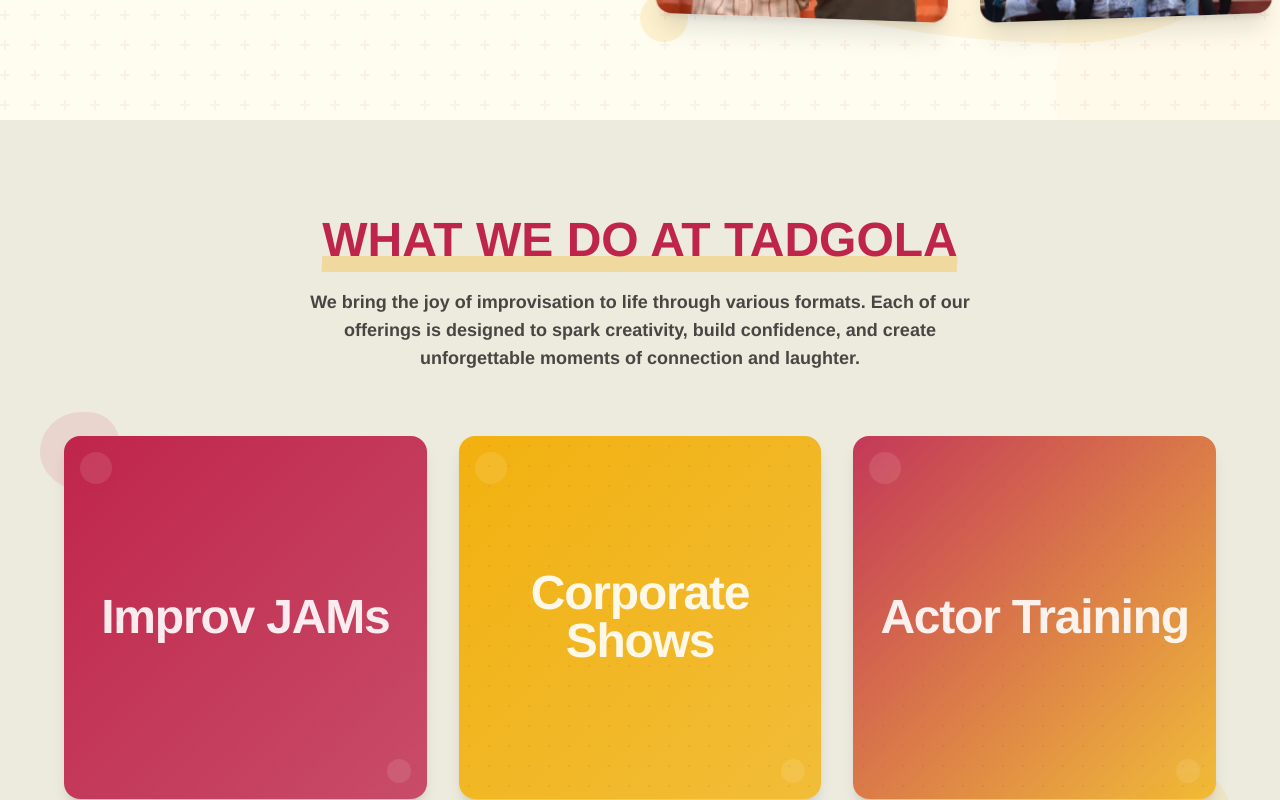
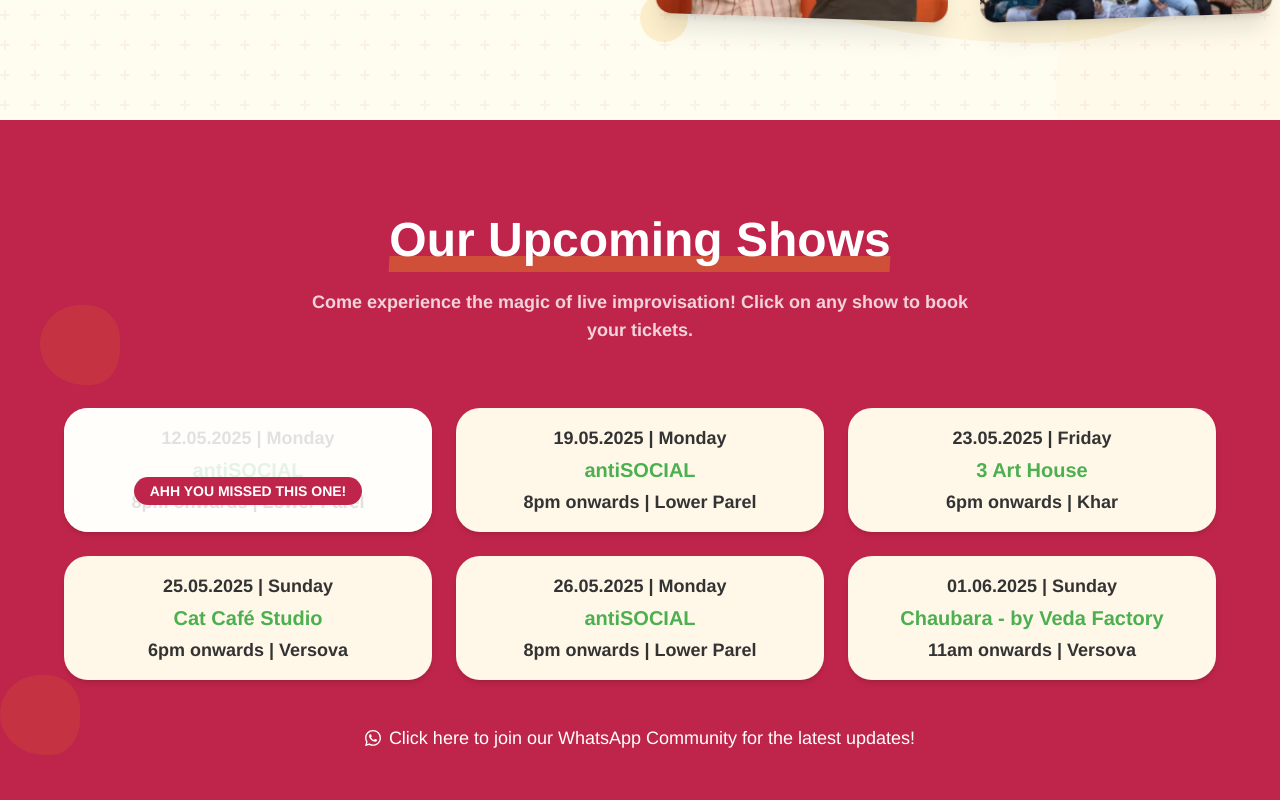
Before and after one commit to aditk15/tadgola, a Next.js app: page / in a window 1280 px wide. Shown: the part 680-1480 px from the top of the page. Built offline with nearby package versions, Linux system fonts and the light colour scheme.

Commit message:
added upcoming shows on the home page

```diff
--- a/app/faqs/page.tsx
+++ b/app/faqs/page.tsx
@@ -29,7 +29,7 @@ function FaqItem({ question, answer }: FaqItemProps) {
         />
       </button>
       <div className={cn("overflow-hidden transition-all duration-300", isOpen ? "max-h-96 pb-4" : "max-h-0")}>
-        <p className="text-foreground/80 italic">
+        <p className="text-foreground/80 font-normal">
           {answer}
         </p>
       </div>
--- a/app/page.tsx
+++ b/app/page.tsx
@@ -1,5 +1,6 @@
 import Header from "@/components/header"
 import LandingSection from "@/components/landing-section"
+import UpcomingShows from "@/components/upcoming-shows"
 import WhatWeDo from "@/components/what-we-do"
 import Milestones from "@/components/milestones"
 import ReviewsSection from "@/components/reviews-section"
@@ -10,6 +11,7 @@ export default function Home() {
     <main className="min-h-screen overflow-hidden">
       <Header />
       <LandingSection />
+      <UpcomingShows />
       <WhatWeDo />
       <Milestones />
       <ReviewsSection />
--- a/components/header.tsx
+++ b/components/header.tsx
@@ -40,9 +40,6 @@ export default function Header() {
     >
       <div className="container mx-auto px-4">
         <div className="flex justify-between items-center relative">
-          {/* Decorative elements */}
-          <div className="absolute -bottom-2 left-1/4 w-24 h-1 bg-accent rounded-full opacity-50 transform -rotate-3"></div>
-          <div className="absolute -top-2 right-1/3 w-16 h-1 bg-accent rounded-full opacity-50 transform rotate-6"></div>
 
           <Link href="/" className="z-50 relative group">
             <div className="absolute -inset-2 bg-accent/20 rounded-full blur-md opacity-0 group-hover:opacity-100 transition-opacity duration-300"></div>
--- a/components/landing-section.tsx
+++ b/components/landing-section.tsx
@@ -86,8 +86,7 @@ export default function LandingSection() {
       {/* Decorative elements */}
       <div className="circle-decoration w-64 h-64 -top-20 -left-20 opacity-30"></div>
       <div className="circle-decoration w-96 h-96 -bottom-40 -right-40 opacity-20"></div>
-      <div className="squiggle top-1/4 left-1/4 transform -rotate-12"></div>
-      <div className="squiggle bottom-1/4 right-1/4 transform rotate-12"></div>
+
 
       <div className="container mx-auto px-4 relative z-10">
         <div className="grid grid-cols-1 lg:grid-cols-2 gap-12 items-center">
@@ -108,14 +107,6 @@ export default function LandingSection() {
             <motion.p variants={itemVariants} className="text-lg md:text-xl text-foreground/80 leading-relaxed mb-4">
               <span className="text-primary font-medium">IMPROV IS SHORT FOR IMPROVISATION</span> — which simply means
               <span className="relative inline-block mx-1">coming up with things on the spot.
-                <svg
-                  className="absolute -bottom-1 left-0 w-full"
-                  height="6"
-                  viewBox="0 0 100 6"
-                  xmlns="http://www.w3.org/2000/svg"
-                >
-                  <path d="M0,3 C20,1 40,6 60,3 C80,0 100,4 100,3" stroke="#F2B10F" strokeWidth="3" fill="none" />
-                </svg>
               </span>
             </motion.p>
 
--- a/components/reviews-section.tsx
+++ b/components/reviews-section.tsx
@@ -60,7 +60,7 @@ export default function ReviewsSection() {
     {
       content:
         "It was amazing! I didn’t expect my first session to go so well. Attending this Tadgola improv session immediately lifted my mood and set me in such a good space for the week ahead. It was just so much fun! “Bohot achha tha, bohot achha tha, bohot achha tha!”",
-      author: "Lipika Saha & Friend",
+      author: "Lipika & Pushpa",
       image: "/reviews/4.png",
       bgColor: "bg-[#fff9e6]",
     },
--- /dev/null
+++ b/components/upcoming-shows.tsx
@@ -0,0 +1,237 @@
+"use client"
+
+import { motion } from "framer-motion"
+import { useRef, useEffect, useState } from "react"
+import { useInView } from "framer-motion"
+import Link from "next/link"
+import { Check } from "lucide-react"
+
+interface ShowCardProps {
+  date: string
+  day: string
+  venue: string
+  time: string
+  location: string
+  link: string
+  delay?: number
+  isPast: boolean
+}
+
+function ShowCard({ date, day, venue, time, location, link, delay = 0, isPast }: ShowCardProps) {
+  return (
+    <motion.div
+      initial={{ opacity: 0, y: 20 }}
+      animate={{ opacity: 1, y: 0 }}
+      transition={{ duration: 0.5, delay: delay * 0.1 }}
+      className="group relative"
+    >
+      <Link href={link} target="_blank" rel="noopener noreferrer">
+        <div className="bg-[#FFF8E8] rounded-3xl p-4 shadow-md hover:shadow-lg transition-all duration-300 transform hover:-translate-y-1 cursor-pointer">
+          <div className="text-center">
+            <p className="text-[#333] font-bold text-lg mb-1">
+              {date} | {day}
+            </p>
+            <p className="text-[#4CAF50] font-bold text-xl mb-1">{venue}</p>
+            <p className="text-[#333] text-lg">
+              {time} | {location}
+            </p>
+          </div>
+        </div>
+      </Link>
+
+      {/* Completed show overlay with enhanced animation */}
+      {isPast && (
+        <div className="absolute inset-0 flex items-center justify-center pointer-events-none overflow-hidden rounded-3xl">
+          {/* White overlay with higher opacity */}
+          <motion.div
+            initial={{ opacity: 0 }}
+            animate={{ opacity: 0.85 }}
+            transition={{ duration: 0.7 }}
+            className="absolute inset-0 bg-white"
+          />
+
+          {/* Floating "DONE" text with bounce effect */}
+          <motion.div
+            initial={{ opacity: 0, y: 20 }}
+            animate={{
+              opacity: 1,
+              y: [20, -5, 0],
+            }}
+            transition={{
+              duration: 0.8,
+              delay: 0.6,
+              times: [0, 0.7, 1],
+            }}
+            className="absolute bottom-6"
+          >
+            <motion.span
+              animate={{
+                y: [0, -3, 0, -3, 0],
+              }}
+              transition={{
+                duration: 2,
+                repeat: Number.POSITIVE_INFINITY,
+                repeatType: "loop",
+                ease: "easeInOut",
+              }}
+              className="bg-primary text-white text-sm font-bold py-1 px-4 rounded-full inline-block"
+            >
+              AHH YOU MISSED THIS ONE!
+            </motion.span>
+          </motion.div>
+        </div>
+      )}
+    </motion.div>
+  )
+}
+
+export default function UpcomingShows() {
+  const sectionRef = useRef(null)
+  const isInView = useInView(sectionRef, { once: true, margin: "-100px" })
+  const [currentDate, setCurrentDate] = useState<Date | null>(null)
+
+  // Set current date only on client side to avoid hydration mismatch
+  useEffect(() => {
+    setCurrentDate(new Date())
+  }, [])
+
+  const shows = [
+    {
+      date: "12.05.2025",
+      day: "Monday",
+      venue: "antiSOCIAL",
+      time: "8pm onwards",
+      location: "Lower Parel",
+      link: "https://insider.in/tadgola-may12-2025/event",
+    },
+    {
+      date: "19.05.2025",
+      day: "Monday",
+      venue: "antiSOCIAL",
+      time: "8pm onwards",
+      location: "Lower Parel",
+      link: "https://in.bookmyshow.com/events/tadgola/ET00439465",
+    },
+    {
+      date: "23.05.2025",
+      day: "Friday",
+      venue: "3 Art House",
+      time: "6pm onwards",
+      location: "Khar",
+      link: "https://arthouse.myflodesk.com/pc23p5don2",
+    },
+    {
+      date: "25.05.2025",
+      day: "Sunday",
+      venue: "Cat Café Studio",
+      time: "6pm onwards",
+      location: "Versova",
+      link: "https://in.bookmyshow.com/plays/tadgola-an-improv-fundraiser-for-cat-cafe-studio/ET00446070?webview=true",
+    },
+    {
+      date: "26.05.2025",
+      day: "Monday",
+      venue: "antiSOCIAL",
+      time: "8pm onwards",
+      location: "Lower Parel",
+      link: "https://insider.in/tadgola-may26-2025/event",
+    },
+    {
+      date: "01.06.2025",
+      day: "Sunday",
+      venue: "Chaubara - by Veda Factory",
+      time: "11am onwards",
+      location: "Versova",
+      link: "https://in.bookmyshow.com/events/tadgola/ET00439465",
+    },
+  ]
+
+  // Function to check if a show date is in the past
+  const isShowInPast = (showDateStr: string) => {
+    if (!currentDate) return false
+
+    // Parse the show date (format: DD.MM.YYYY)
+    const [day, month, year] = showDateStr.split(".").map(Number)
+    const showDate = new Date(year, month - 1, day) // month is 0-indexed in JS Date
+
+    // Set both dates to start of day for accurate comparison
+    const showDateStartOfDay = new Date(showDate.setHours(0, 0, 0, 0))
+    const currentDateStartOfDay = new Date(currentDate.setHours(0, 0, 0, 0))
+
+    return showDateStartOfDay < currentDateStartOfDay
+  }
+
+  // For testing purposes - this will mark the first show as completed
+  // In production, this would use the actual current date
+  const isTestMode = true
+  const getIsPast = (showDateStr: string, index: number) => {
+    if (isTestMode) {
+      return index === 0 // Only mark the first show as completed for testing
+    }
+    return isShowInPast(showDateStr)
+  }
+
+  return (
+    <section ref={sectionRef} className="py-24 relative overflow-hidden">
+      <div className="absolute inset-0 bg-primary"></div>
+
+      <div className="absolute top-1/4 left-10 w-20 h-20 rounded-full bg-accent/10 blob-small"></div>
+      <div className="absolute top-3/4 right-70 w-20 h-20 rounded-full bg-accent/10 blob-small"></div>
+
+      <div className="container mx-auto px-4 relative z-10">
+        <motion.div
+          initial={{ opacity: 0, y: 20 }}
+          animate={isInView ? { opacity: 1, y: 0 } : { opacity: 0, y: 20 }}
+          transition={{ duration: 0.6 }}
+          className="text-center mb-16"
+        >
+
+
+          <h2 className="font-bold text-4xl md:text-5xl text-white mb-6 relative inline-block">
+            <span className="relative z-10">Our Upcoming Shows</span>
+            <span className="absolute -bottom-2 left-0 w-full h-4 bg-accent/30 -skew-x-3"></span>
+          </h2>
+
+          <p className="max-w-2xl mx-auto text-lg text-white/80">
+            Come experience the magic of live improvisation! Click on any show to book your tickets.
+          </p>
+        </motion.div>
+
+        <div className="grid grid-cols-1 md:grid-cols-2 lg:grid-cols-3 gap-6 max-w-6xl mx-auto">
+          {shows.map((show, index) => (
+            <ShowCard
+              key={index}
+              date={show.date}
+              day={show.day}
+              venue={show.venue}
+              time={show.time}
+              location={show.location}
+              link={show.link}
+              delay={index}
+              isPast={getIsPast(show.date, index)}
+            />
+          ))}
+        </div>
+
+        <motion.div
+          initial={{ opacity: 0, y: 10 }}
+          animate={isInView ? { opacity: 1, y: 0 } : { opacity: 0, y: 10 }}
+          transition={{ duration: 0.4, delay: 0.6 }}
+          className="text-center mt-8"
+        >
+          <a
+            href="https://chat.whatsapp.com/KrhIrs8O1qDKvCrQCDFdFi"
+            target="_blank"
+            rel="noopener noreferrer"
+            className="inline-flex items-center gap-2 text-white hover:underline transition-all text-sm font-medium md:text-lg py-3 px-6 rounded-full"
+          >
+            <svg viewBox="0 0 24 24" width="16" height="16" fill="currentColor" xmlns="http://www.w3.org/2000/svg">
+              <path d="M17.472 14.382c-.297-.149-1.758-.867-2.03-.967-.273-.099-.471-.148-.67.15-.197.297-.767.966-.94 1.164-.173.199-.347.223-.644.075-.297-.15-1.255-.463-2.39-1.475-.883-.788-1.48-1.761-1.653-2.059-.173-.297-.018-.458.13-.606.134-.133.298-.347.446-.52.149-.174.198-.298.297-.497.1-.198.05-.371-.025-.52-.075-.149-.669-1.612-.916-2.207-.242-.579-.487-.5-.669-.51-.173-.008-.371-.01-.57-.01-.198 0-.52.074-.792.372-.272.297-1.04 1.016-1.04 2.479 0 1.462 1.065 2.875 1.213 3.074.149.198 2.096 3.2 5.077 4.487.709.306 1.262.489 1.694.625.712.227 1.36.195 1.871.118.571-.085 1.758-.719 2.006-1.413.248-.694.248-1.289.173-1.413-.074-.124-.272-.198-.57-.347m-5.421 7.403h-.004a9.87 9.87 0 01-5.031-1.378l-.361-.214-3.741.982.998-3.648-.235-.374a9.86 9.86 0 01-1.51-5.26c.001-5.45 4.436-9.884 9.888-9.884 2.64 0 5.122 1.03 6.988 2.898a9.825 9.825 0 012.893 6.994c-.003 5.45-4.437 9.884-9.885 9.884m8.413-18.297A11.815 11.815 0 0012.05 0C5.495 0 .16 5.335.157 11.892c0 2.096.547 4.142 1.588 5.945L.057 24l6.305-1.654a11.882 11.882 0 005.683 1.448h.005c6.554 0 11.89-5.335 11.893-11.893a11.821 11.821 0 00-3.48-8.413z"/>
+            </svg>
+            Click here to join our WhatsApp Community for the latest updates!
+          </a>
+        </motion.div>
+      </div>
+    </section>
+  )
+}
```
